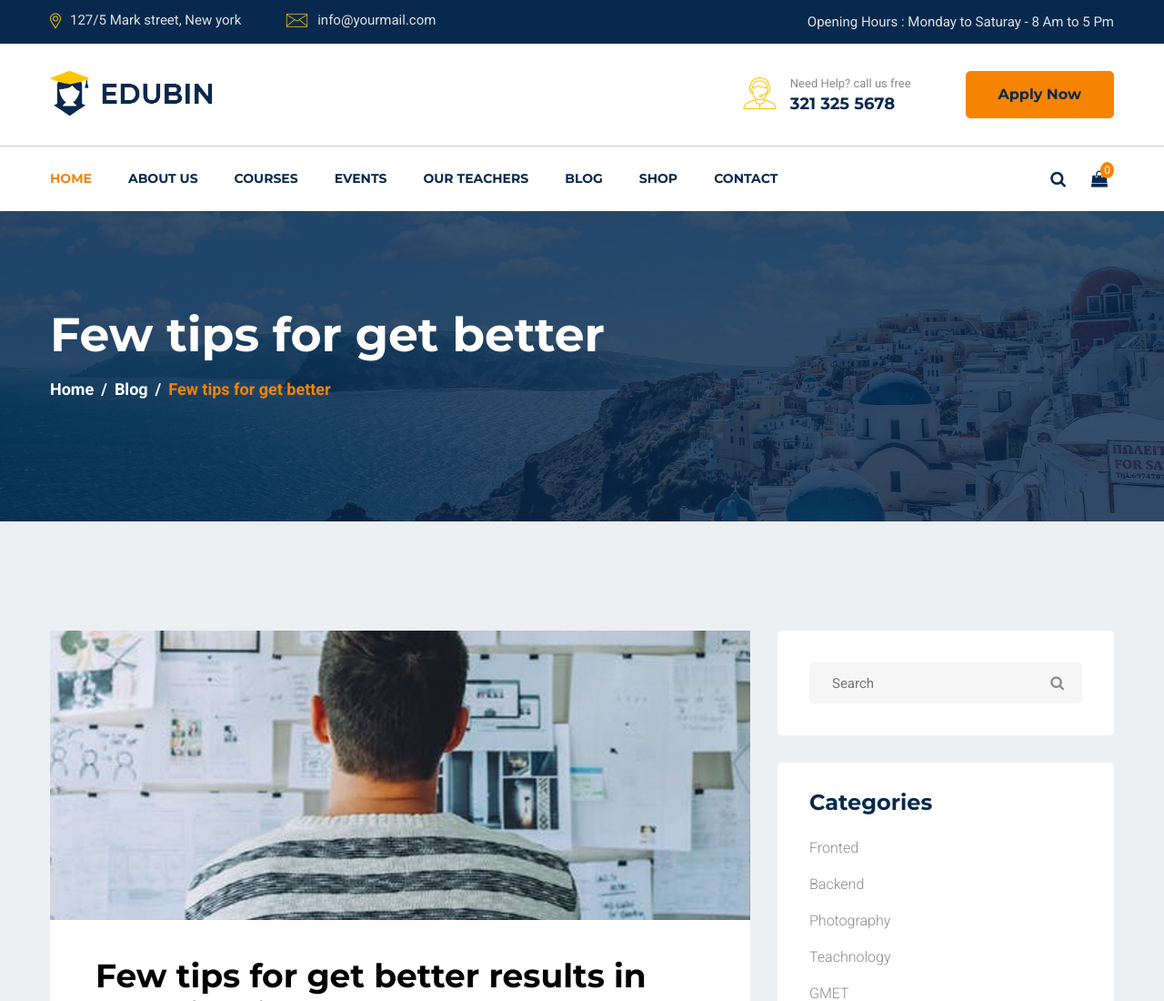
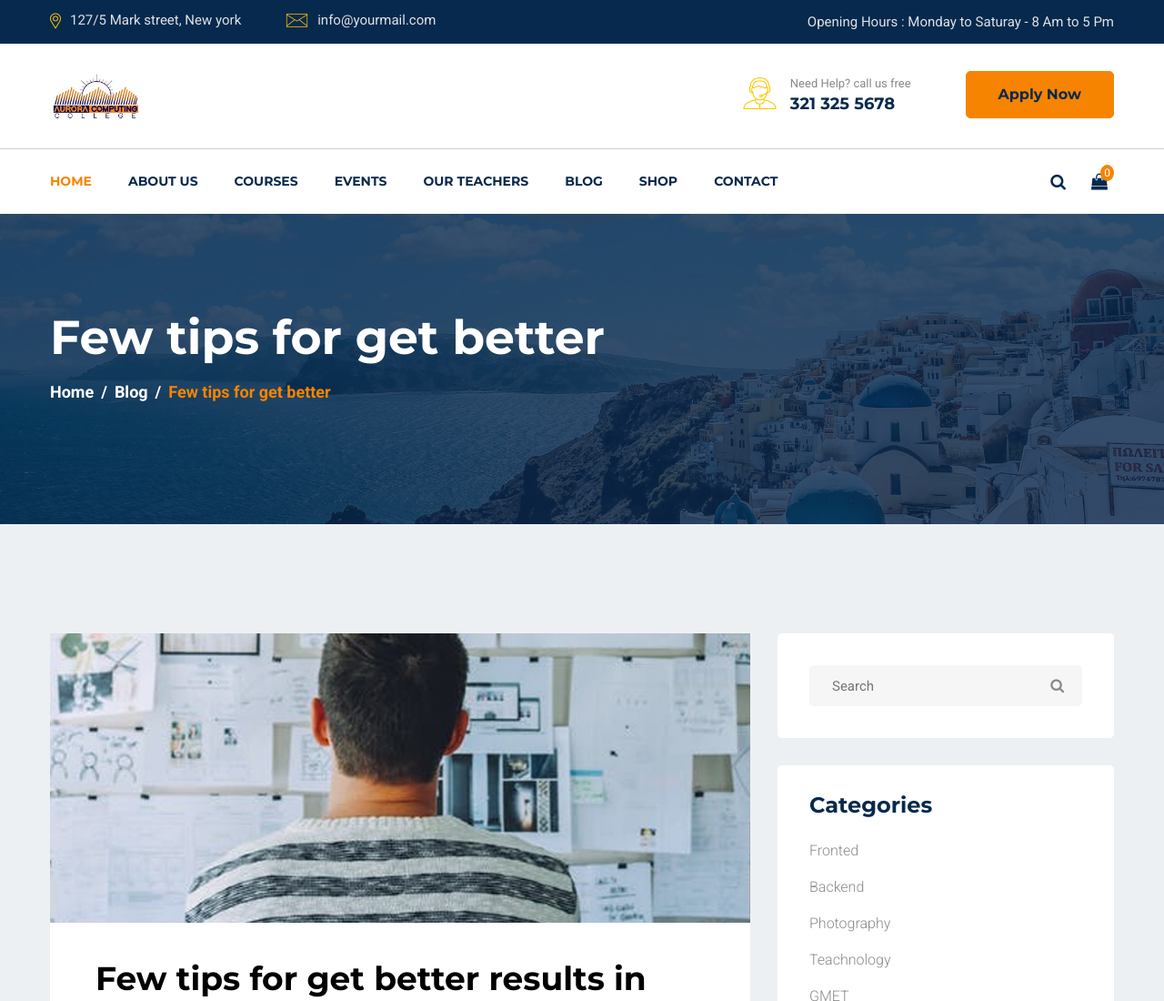
Before and after one commit to lax-tech/aurora-site, a plain HTML site: page blog-singel.html in a window 1280 px wide. Shown: the top 1100 px of the page at 91% size. Drawn offline with Linux system fonts and the light colour scheme; some packages are replaced by stand-ins of ours.

Commit message:
first commit 2

```diff
--- a/blog-singel.html
+++ b/blog-singel.html
@@ -96,7 +96,7 @@
                     <div class="col-lg-4 col-md-4">
                         <div class="logo">
                             <a href="index-2.html">
-                                <img src="images/logo.png" alt="Logo">
+                                <img src="images/téléchargement.jpg" height="55" alt="Logo">
                             </a>
                         </div>
                     </div>
```
Also changed, not shown: blog.html (+1 -1 lines), contact-2.html (+1 -1 lines), contact.html (+1 -1 lines), courses-singel.html (+1 -1 lines), courses.html (+1 -1 lines), events-singel.html (+1 -1 lines), shop-singel.html (+1 -1 lines), shop.html (+1 -1 lines), teachers-singel.html (+1 -1 lines), teachers.html (+1 -1 lines).
